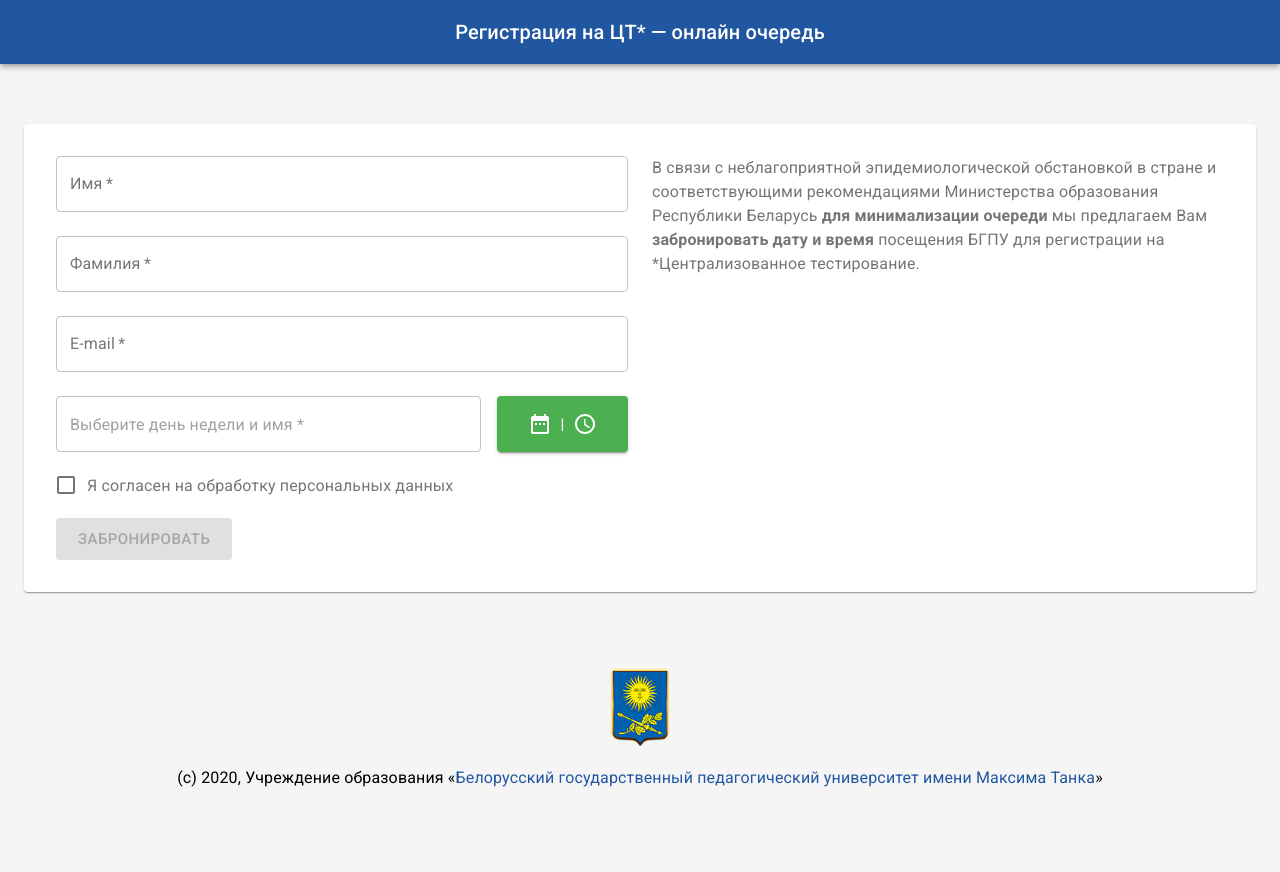
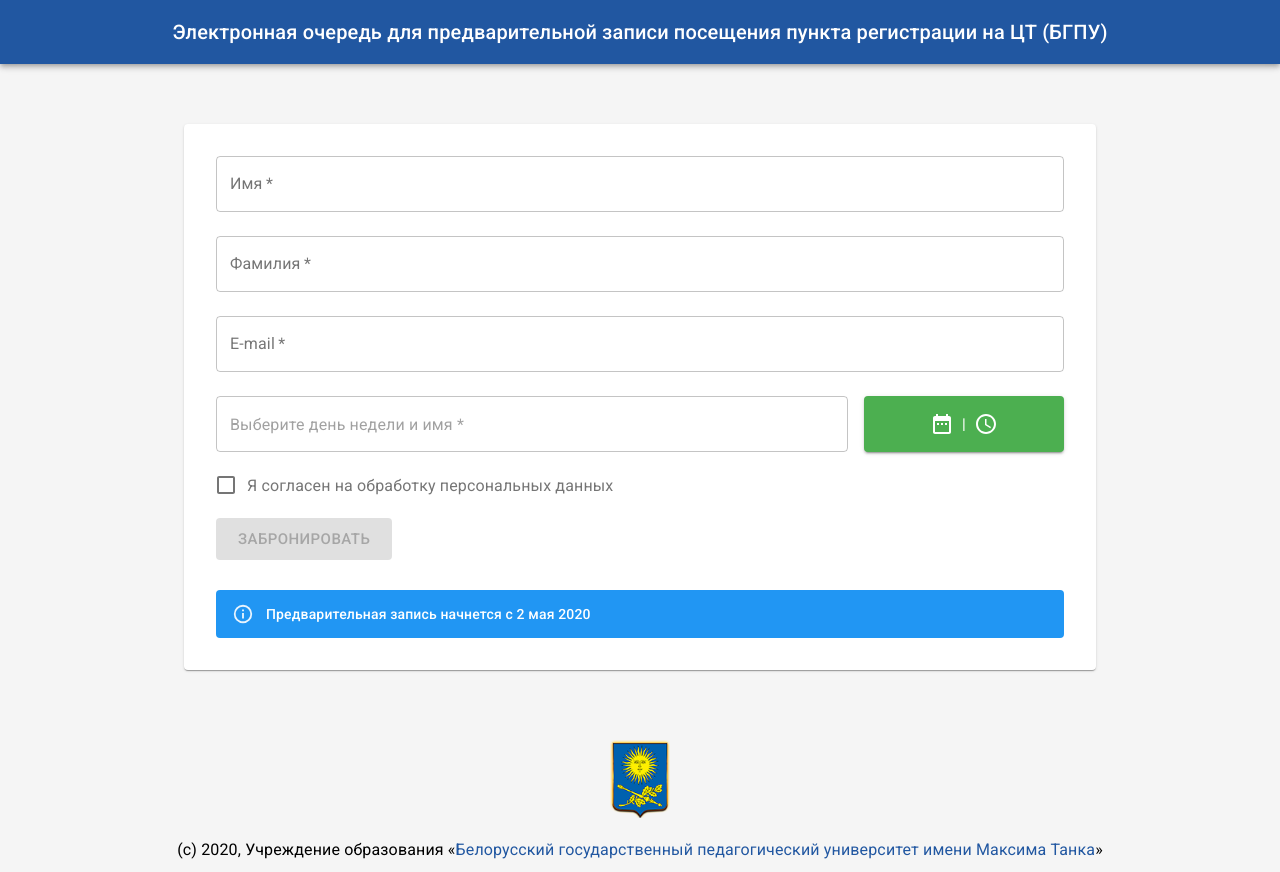
Before and after one commit to hardzeichyksiarhei/e-queue, a React (Create React App) app: page /#/ in a window 1280 px wide. Before the commit the page ends 800 px from the top, so only its background shows below. Built offline with nearby package versions, Linux system fonts and the light colour scheme; no server answers.

Commit message:
feat: add fetchUser & add _dateFormat function

```diff
--- a/public/index.html
+++ b/public/index.html
@@ -16,7 +16,7 @@
     <link rel="stylesheet" href="https://fonts.googleapis.com/css?family=Roboto:300,400,500,700&display=swap" />
     <link rel="stylesheet" href="https://fonts.googleapis.com/icon?family=Material+Icons" />
 
-    <title>Регистрация на ЦТ* — онлайн очередь</title>
+    <title>Электронная очередь для предварительной записи посещения пункта регистрации на ЦТ (БГПУ)</title>
   </head>
   <body>
     <noscript>You need to enable JavaScript to run this app.</noscript>
--- a/src/App.jsx
+++ b/src/App.jsx
@@ -59,7 +59,7 @@ function App() {
           <Switch>
             <RouteWrapper name="login" path="/login" component={AdminLogin} layout={(props) => <Default {...props} paperSize={'sm'} />} />
             <PrivateRouter name="dashboard" path="/dashboard" component={AdminDashboard} layout={(props) => <Default {...props} paperSize={'xl'} />} />
-            <RouteWrapper name="home" path="/" component={Home} layout={Default} />
+            <RouteWrapper name="home" path="/" component={Home} layout={(props) => <Default {...props} paperSize={'md'} />} />
           </Switch>
         </Router>
       </div>
--- a/src/components/QueueReservationForm/QueueReservationForm.jsx
+++ b/src/components/QueueReservationForm/QueueReservationForm.jsx
@@ -65,6 +65,8 @@ class QueueReservationForm extends Component {
         this.defaultMinTime = new Date().setHours(9, 0, 0, 0);
         this.defaultMaxTime = new Date().setHours(18, 45, 0, 0);
 
+        this.isNotAccess = new Date() < this.defaultMinDate;
+
         this.state = {
             firstName: '',
             lastName: '',
@@ -88,6 +90,7 @@ class QueueReservationForm extends Component {
 
         this._refreshTime = this._refreshTime.bind(this);
         this._filterDate = this._filterDate.bind(this);
+        this._dateFormat = this._dateFormat.bind(this);
 
         this.handleFirstNameChange = this.handleFirstNameChange.bind(this);
         this.handleLastNameChange = this.handleLastNameChange.bind(this);
@@ -115,6 +118,13 @@ class QueueReservationForm extends Component {
 
 
     /* Methods */
+
+    _dateFormat() {
+        if (!this.state.date) return '';
+        const date = this.state.date;
+        const nextTime = format(new Date(date).setMinutes(50), 'HH:mm');
+        return format(date, `d MMMM yyyy HH:mm - ${nextTime}`, { locale: ru })
+    }
 
     async _fetchClosedDates() {
         const { data, status } = await axios.get('https://equeue-bspu.herokuapp.com/api/closed-dates');
@@ -180,6 +190,8 @@ class QueueReservationForm extends Component {
 
     async handleSendClick(event) {
         event.preventDefault();
+
+        if (this.isNotAccess) return;
 
         const { firstName, lastName, email, date, isChecked } = this.state;
 
@@ -278,7 +290,7 @@ class QueueReservationForm extends Component {
                                                 id="date"
                                                 variant="outlined"
                                                 fullWidth
-                                                value={this.state.date && format(this.state.date, 'd MMMM yyyy HH:mm', { locale: ru })}
+                                                value={this._dateFormat()}
                                                 placeholder="Выберите день недели и имя *"
                                                 InputProps={{
                                                     readOnly: true,
@@ -329,7 +341,7 @@ class QueueReservationForm extends Component {
                     </Grid>
 
                     <Grid item xs={12} className="submit-wrapper">
-                        <Button size="large" variant="contained" color="primary" type="submit" disabled={!this.state.isChecked || this.state.busy}>
+                        <Button size="large" variant="contained" color="primary" type="submit" disabled={this.isNotAccess || (!this.state.isChecked || this.state.busy)}>
                             Забронировать
                         </Button>
                         {(this.state.busy) ? <CircularProgress className="submit-loading" /> : ''}
@@ -361,6 +373,16 @@ class QueueReservationForm extends Component {
                         {this.state.alert.message}
                     </Alert>
                 </Collapse>
+
+                <Alert
+                    className="reservation-alert"
+                    variant="filled"
+                    open={this.isNotAccess}
+                    severity="info"
+                >
+                    Предварительная запись начнется с {format(this.defaultMinDate, 'd MMMM yyyy', { locale: ru })}
+                </Alert>
+
                 <Modal
                     aria-labelledby="transition-modal-title"
                     aria-describedby="transition-modal-description"
--- a/src/pages/Home.jsx
+++ b/src/pages/Home.jsx
@@ -6,13 +6,8 @@ import QueueReservationForm from '../components/QueueReservationForm/QueueReserv
 function Home() {
     return (
         <Grid container spacing={3}>
-            <Grid item lg={6} md={6} xs={12}>
+            <Grid item xs={12}>
                 <QueueReservationForm />
-            </Grid>
-            <Grid item lg={6} md={6} xs={12}>
-                <Typography>
-                    В связи с неблагоприятной эпидемиологической обстановкой в стране и соответствующими рекомендациями Министерства образования Республики Беларусь <b>для минимализации очереди</b> мы предлагаем Вам <b>забронировать дату и время</b> посещения БГПУ для регистрации на *Централизованное тестирование.
-                </Typography>
             </Grid>
         </Grid>
     )
--- a/src/pages/layout/Default.jsx
+++ b/src/pages/layout/Default.jsx
@@ -13,13 +13,13 @@ import './Default.sass';
 
 const useStyles = makeStyles(theme => ({
     title: {
-      flexGrow: 1,
+        flexGrow: 1,
     },
     paper: {
-      padding: theme.spacing(4),
-      color: theme.palette.text.secondary,
+        padding: theme.spacing(4),
+        color: theme.palette.text.secondary,
     }
-  }))
+}))
 
 
 
@@ -36,7 +36,7 @@ function Default({ children, paperSize, dispatch, history }) {
             <AppBar position="static">
                 <Toolbar>
                     <Typography variant="h6" className={classes.title} align="center">
-                        Регистрация на ЦТ* — онлайн очередь
+                        Электронная очередь для предварительной записи посещения пункта регистрации на ЦТ (БГПУ)
                 </Typography>
                 </Toolbar>
             </AppBar>
@@ -47,9 +47,9 @@ function Default({ children, paperSize, dispatch, history }) {
             </Container>
             <QueueFooter />
 
-            { localStorage.getItem('token') ? <Fab className="logout" color="secondary" onClick={exit}>
+            {localStorage.getItem('token') ? <Fab className="logout" color="secondary" onClick={exit}>
                 <ExitToApp />
-            </Fab> : '' }
+            </Fab> : ''}
         </div>
     );
 }
--- a/src/services/userServices.js
+++ b/src/services/userServices.js
@@ -2,7 +2,8 @@ import axios from 'axios';
 
 export const userServices = {
     login,
-    logout
+    logout,
+    fetchUser
 };
 
 async function login(username, password) {
@@ -19,3 +20,10 @@ async function login(username, password) {
 async function logout() {
     localStorage.removeItem('token');
 }
+
+async function fetchUser() {
+    try {
+        const { data, status } = await axios.get('https://equeue-bspu.herokuapp.com/admin/user')
+        return status === 200 ? data : null;
+    } catch (e) { throw e; }
+}
--- a/src/store/actions/authActions.js
+++ b/src/store/actions/authActions.js
@@ -4,6 +4,10 @@ export const LOGIN_REQUEST = 'LOGIN_REQUEST'
 export const LOGIN_SUCCESS = 'LOGIN_SUCCESS'
 export const LOGIN_FAILURE = 'LOGIN_FAILURE'
 export const LOGOUT_REQUEST = 'LOGOUT_REQUEST'
+
+export const FETCH_USER_REQUEST = 'FETCH_USER_REQUEST'
+export const FETCH_USER_SUCCESS = 'FETCH_USER_SUCCESS'
+export const FETCH_USER_FAILURE = 'FETCH_USER_FAILURE'
 
 export const loginRequest = () => ({ type: LOGIN_REQUEST })
 
@@ -39,3 +43,25 @@ export function logout() {
     dispatch(logoutRequest())
   }
 }
+
+export const fetchUserRequest = () => ({ type: FETCH_USER_REQUEST })
+
+export const fetchUserSuccess = payload => ({
+  type: FETCH_USER_SUCCESS,
+  payload,
+})
+
+export const fetchUserFailure = () => ({ type: FETCH_USER_FAILURE })
+
+export function fetchUser() {
+  return async dispatch => {
+    dispatch(fetchUserRequest())
+
+    try {
+      const user = await userServices.fetchUser();
+      dispatch(fetchUserSuccess(user));
+    } catch (e) {
+      dispatch(fetchUserFailure());
+    }
+  }
+}
--- a/src/store/reducers/authReducer.js
+++ b/src/store/reducers/authReducer.js
@@ -33,6 +33,26 @@ export default function authReducer(state = initialState, action) {
                 token: null,
                 loading: false
             };
+
+
+        case actions.FETCH_USER_REQUEST:
+            return {
+                ...state,
+                loading: true
+            };
+        case actions.FETCH_USER_SUCCESS:
+            return {
+                ...state,
+                user: action.payload,
+                loading: false,
+                hasErrors: false
+            };
+        case actions.FETCH_USER_FAILURE:
+            return {
+                ...state,
+                loading: false,
+                hasErrors: true
+            };
         default:
             return state
     }
```
